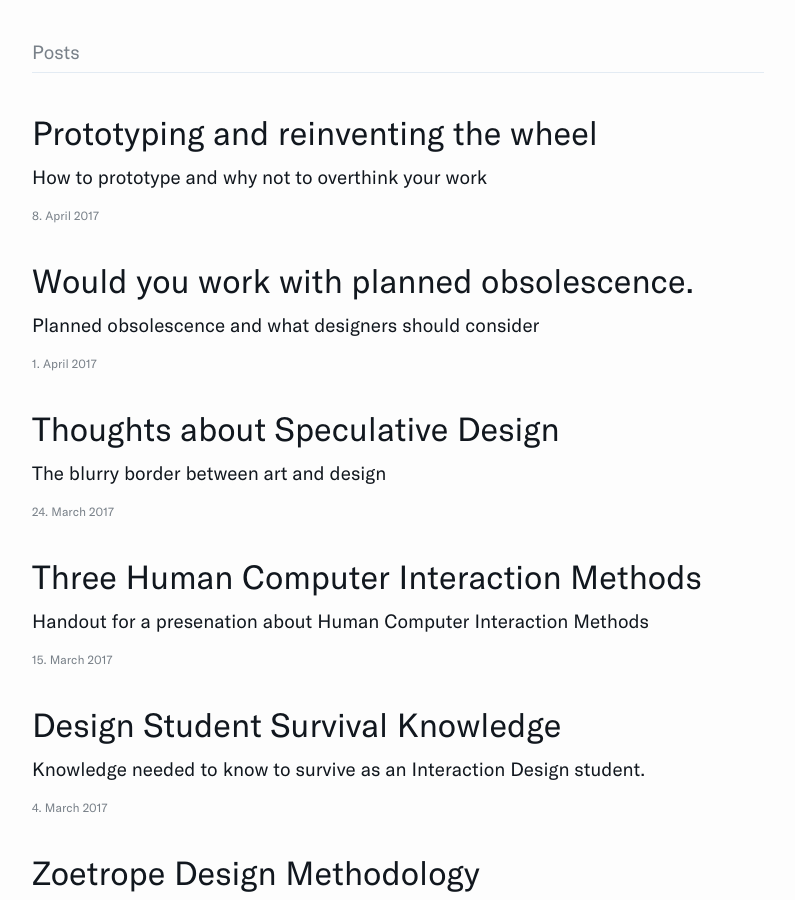
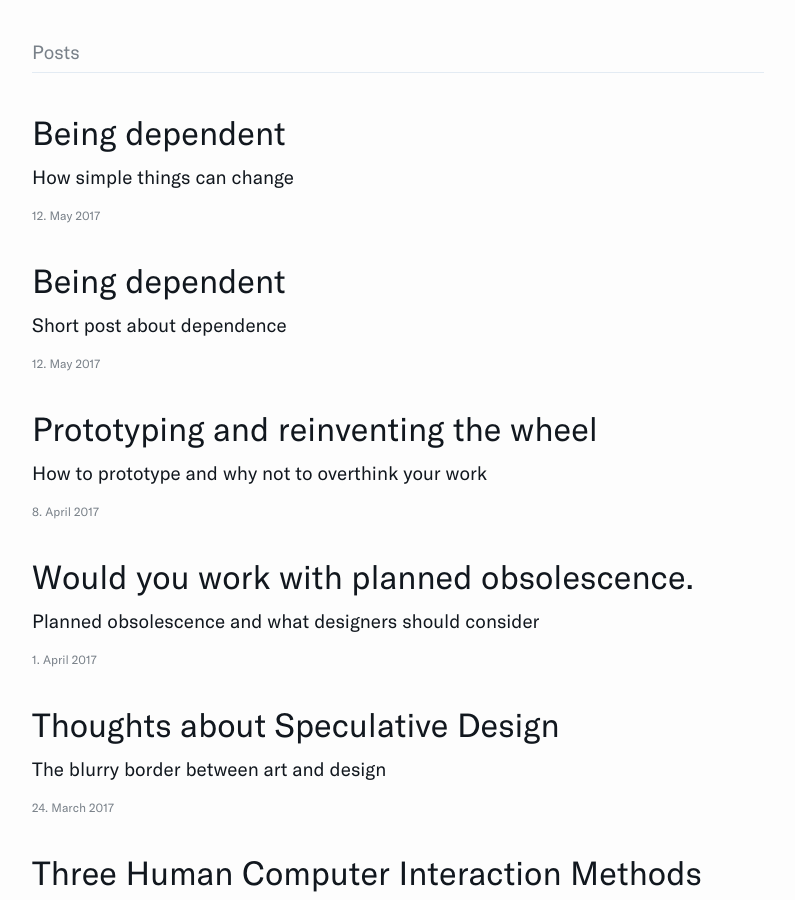
Before and after one commit to znezniV/znezniv.github.io, a Jekyll site: the page built from index.md, in a window 1280 px wide and 900 px high. Shown: the whole window, without its empty margins (242-1037 px from the left). Built offline with Jekyll 4.4.1, drawn with Linux system fonts in a browser that asks for light colours; part of the change alters nothing that is shown.

Commit message:
two new posts

```diff
--- /dev/null
+++ b/_posts/2017-05-12-Being-dependent.md
@@ -0,0 +1,19 @@
+---
+layout: post
+title:  Being dependent
+date:   2017-05-12 14:21:56 +0100
+categories: ZHdK Blog
+permalink: Being-dependent
+desc: Short post about dependence
+---
+
+It took me some time to write about this. Since we had a lesson in our design methodology class about experience design and the invention of the Kodak camera, the shift from a product to a service I've been thinking how I could write a blog post based on some research. But then I decided to write a short post about my personal opinion.
+
+Of course being dependent is not always a bad thing. Instead of growing our own vegetables in the garden and hunt for food, by being dependent on farmers we can focus on other stuff. Stuff that could fulfill us or at least the life of somebody else a bit more. There are many other examples but I want to keep it short. Being dependent could make our live simpler.
+
+But there are also downsides. Today we have services and subscriptions for everything. Things we bought before (i.e. music), we now just have a subscription for. This is very handy in one hand, but in my opinion, it leads us to more dependence.
+
+In my class, I'm well known for being against Adobe products. Especially the subscription model.
+They are not so bad in general. It's more about how they do it. You'll never own the product. The day you will stop paying for it all your work you've done before won't be possible to open, till you pay for it. And because the data files of Adobe are closed you will need to continue with these products.
+
+As designers, it would be a better idea to develop open products.  So people can decide if your products fit their needs or not. And no strange lock in systems.
--- /dev/null
+++ b/_posts/2017-05-12-Making-people-feel-responsible.md
@@ -0,0 +1,15 @@
+---
+layout: post
+title:  Being dependent
+date:   2017-05-12 14:21:56 +0100
+categories: ZHdK Blog
+permalink: Making-people-feel-responsible
+desc: How simple things can change
+---
+
+This week we had a nice presentation of Manuel. He mentioned the project [Adopt a Hydrant](http://www.adoptahydrant.org/). The project should encourage people to adopt a hydrant and take care of it. This was started because snowplows in America often covered them so firemen were not able to use them in an emergency.
+
+This project was highly successful and it almost didn't cost any money to make. So it was also adopted to other things such as [Adopt a Siren](http://sirens.honolulu.gov/). Similar to the previous people took responsibility of a siren (warnings for tsunamis) to take care of it and check the batteries. If you are responsible for it, you can give it a name.
+
+I really, really like this idea. In everyday life, we often encounter situations where nobody feels responsible, although we all would benefit from it if we would do. Just somebody else could do it but not me...
+The great thing about this idea is, that people can feel responsible in a very playful way. You don't blame people for not taking responsibility. People can just do it for themselves and be proud of their little hydrant or siren.
```
Also changed, not shown: _layouts/home.html (line endings or trailing spaces), 1 other file.
